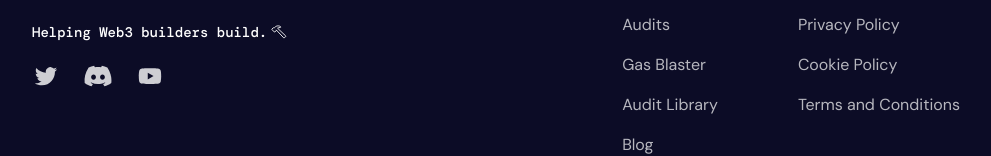
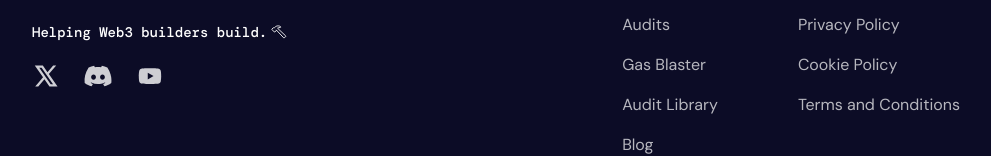
Before and after one commit to snowball-tools/website-example, a Next.js app: page /gas-blaster in a window 1280 px wide. Shown: the part 3356-3512 px from the top of the page, without its empty margins (144-1135 px from the left). Built offline with nearby package versions, Linux system fonts and the light colour scheme; a web font is replaced by a local one.

Commit message:
feat: implement `TwitterX` icon component and replace old Twitter logo on footer

```diff
--- a/src/components/Footer/Footer.tsx
+++ b/src/components/Footer/Footer.tsx
@@ -4,7 +4,7 @@ import Link from 'next/link'
 import { usePathname } from 'next/navigation'
 import DiscordIcon from '../icons/Discord'
 import HammerIcon from '../icons/Hammer'
-import TwitterIcon from '../icons/Twitter'
+import XTwitterIcon from '../icons/TwitterX'
 import YouTubeIcon from '../icons/YouTube'
 
 const renderSocialLinks = () => {
@@ -12,7 +12,7 @@ const renderSocialLinks = () => {
     <>
       <li>
         <Link href="https://twitter.com/0xMacroSecurity" target="_blank">
-          <TwitterIcon className="h-7 w-7 opacity-80 text-gray-700 dark:text-white transition hover:opacity-100" />
+          <XTwitterIcon className="h-7 w-7 opacity-80 text-gray-700 dark:text-white transition hover:opacity-100" />
         </Link>
       </li>
       <li>
--- /dev/null
+++ b/src/components/icons/TwitterX.tsx
@@ -0,0 +1,16 @@
+type IconProps = {
+  className?: string
+}
+
+const XTwitterIcon = ({ className }: IconProps) => {
+  return (
+    <svg xmlns="http://www.w3.org/2000/svg" viewBox="0 0 24 24" className={className || ''}>
+      <path
+        fill="currentColor"
+        d="M 2.3671875 3 L 9.4628906 13.140625 L 2.7402344 21 L 5.3808594 21 L 10.644531 14.830078 L 14.960938 21 L 21.871094 21 L 14.449219 10.375 L 20.740234 3 L 18.140625 3 L 13.271484 8.6875 L 9.2988281 3 L 2.3671875 3 z M 6.2070312 5 L 8.2558594 5 L 18.033203 19 L 16.001953 19 L 6.2070312 5 z"
+      ></path>
+    </svg>
+  )
+}
+
+export default XTwitterIcon
```
